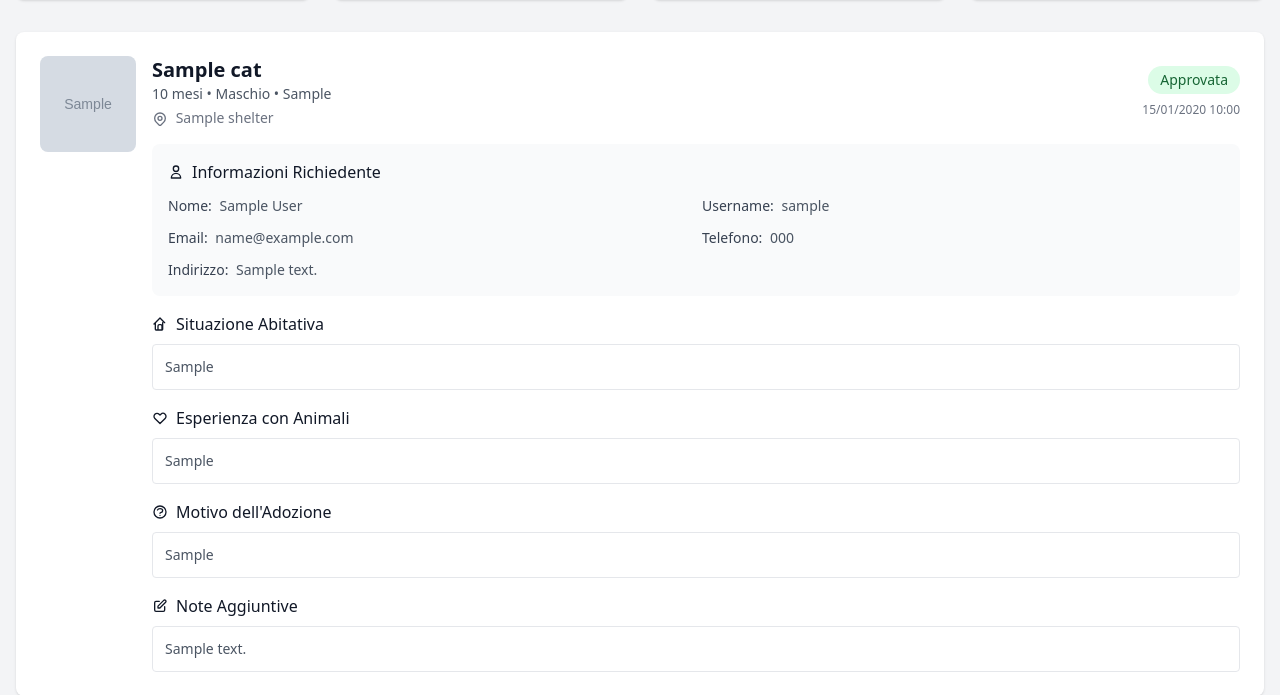
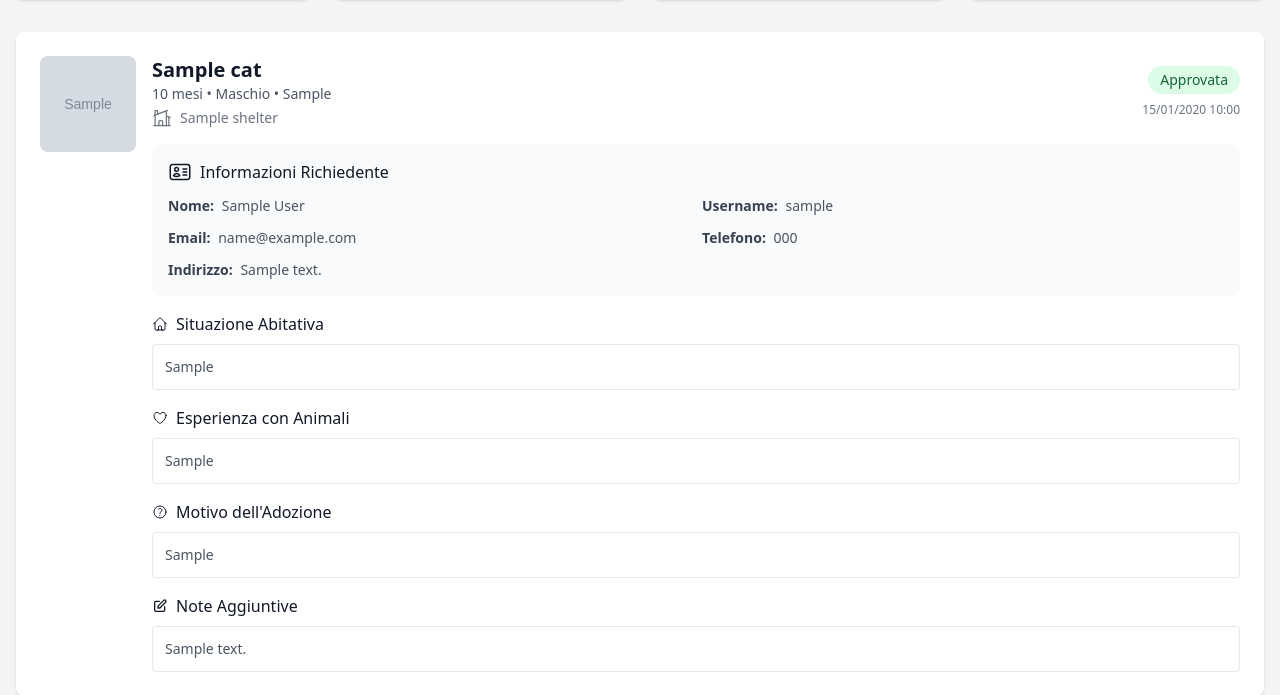
Before and after one commit to Alle-marchio/catadoption, a Django app: page /staff/adoption-requests/ in a window 1280 px wide. Shown: the part 360-1055 px from the top of the page. Run offline with Django 4.2, Linux system fonts and the light colour scheme; a user stored in the database is signed in; tables that the repository leaves empty hold one stand-in row (values such as "Sample post"); grey boxes marked "Sample" are stand-in pictures; some libraries are stand-ins or nearby versions.

Commit message:
minor fix

```diff
--- a/templates/staff/adoption_requests.html
+++ b/templates/staff/adoption_requests.html
@@ -109,10 +109,9 @@
                                             {% if request.cat.gender == 'M' %}Maschio{% else %}Femmina{% endif %} •
                                             {{ request.cat.breed|default:"Meticcio" }}
                                         </p>
-                                        <p class="text-sm text-gray-500 mt-1">
-                                            <svg class="w-4 h-4 inline mr-1" fill="none" stroke="currentColor" viewBox="0 0 24 24">
-                                                <path stroke-linecap="round" stroke-linejoin="round" stroke-width="2" d="M17.657 16.657L13.414 20.9a1.998 1.998 0 01-2.827 0l-4.244-4.243a8 8 0 1111.314 0z"></path>
-                                                <path stroke-linecap="round" stroke-linejoin="round" stroke-width="2" d="M15 11a3 3 0 11-6 0 3 3 0 016 0z"></path>
+                                        <p class="text-sm text-gray-500 flex items-center mt-1">
+                                            <svg xmlns="http://www.w3.org/2000/svg" fill="none" viewBox="0 0 24 24" stroke-width="1.5" stroke="currentColor" class="size-5 mr-2">
+                                                <path stroke-linecap="round" stroke-linejoin="round" d="M8.25 21v-4.875c0-.621.504-1.125 1.125-1.125h2.25c.621 0 1.125.504 1.125 1.125V21m0 0h4.5V3.545M12.75 21h7.5V10.75M2.25 21h1.5m18 0h-18M2.25 9l4.5-1.636M18.75 3l-1.5.545m0 6.205 3 1m1.5.5-1.5-.5M6.75 7.364V3h-3v18m3-13.636 10.5-3.819" />
                                             </svg>
                                             {{ request.cat.shelter.name }}
                                         </p>
@@ -135,14 +134,14 @@
                                 <!-- Adopter Info -->
                                 <div class="bg-gray-50 rounded-lg p-4 mb-4">
                                     <h4 class="font-medium text-gray-900 mb-3 flex items-center">
-                                        <svg class="w-4 h-4 mr-2" fill="none" stroke="currentColor" viewBox="0 0 24 24">
-                                            <path stroke-linecap="round" stroke-linejoin="round" stroke-width="2" d="M16 7a4 4 0 11-8 0 4 4 0 018 0zM12 14a7 7 0 00-7 7h14a7 7 0 00-7-7z"></path>
+                                        <svg xmlns="http://www.w3.org/2000/svg" fill="none" viewBox="0 0 24 24" stroke-width="1.5" stroke="currentColor" class="size-6 mr-2">
+                                            <path stroke-linecap="round" stroke-linejoin="round" d="M15 9h3.75M15 12h3.75M15 15h3.75M4.5 19.5h15a2.25 2.25 0 0 0 2.25-2.25V6.75A2.25 2.25 0 0 0 19.5 4.5h-15a2.25 2.25 0 0 0-2.25 2.25v10.5A2.25 2.25 0 0 0 4.5 19.5Zm6-10.125a1.875 1.875 0 1 1-3.75 0 1.875 1.875 0 0 1 3.75 0Zm1.294 6.336a6.721 6.721 0 0 1-3.17.789 6.721 6.721 0 0 1-3.168-.789 3.376 3.376 0 0 1 6.338 0Z" />
                                         </svg>
                                         Informazioni Richiedente
                                     </h4>
                                     <div class="grid grid-cols-1 md:grid-cols-2 gap-3 text-sm">
                                         <div>
-                                            <span class="font-medium text-gray-700">Nome:</span>
+                                            <span class="font-semibold text-gray-700">Nome:</span>
                                             <span class="text-gray-600 ml-1">
                                                 {% if request.user.first_name or request.user.last_name %}
                                                     {{ request.user.first_name }} {{ request.user.last_name }}
@@ -152,11 +151,11 @@
                                             </span>
                                         </div>
                                         <div>
-                                            <span class="font-medium text-gray-700">Username:</span>
+                                            <span class="font-semibold text-gray-700">Username:</span>
                                             <span class="text-gray-600 ml-1">{{ request.user.username }}</span>
                                         </div>
                                         <div>
-                                            <span class="font-medium text-gray-700">Email:</span>
+                                            <span class="font-semibold text-gray-700">Email:</span>
                                             <span class="text-gray-600 ml-1">
                                                 <a href="mailto:{{ request.user.email }}" class="hover:text-blue-600">
                                                     {{ request.user.email }}
@@ -164,7 +163,7 @@
                                             </span>
                                         </div>
                                         <div>
-                                            <span class="font-medium text-gray-700">Telefono:</span>
+                                            <span class="font-semibold text-gray-700">Telefono:</span>
                                             <span class="text-gray-600 ml-1">
                                                 {% if request.user.phone %}
                                                     <a href="tel:{{ request.user.phone }}" class="hover:text-blue-600">
@@ -177,7 +176,7 @@
                                         </div>
                                         {% if request.user.address %}
                                         <div class="md:col-span-2">
-                                            <span class="font-medium text-gray-700">Indirizzo:</span>
+                                            <span class="font-semibold text-gray-700">Indirizzo:</span>
                                             <span class="text-gray-600 ml-1">{{ request.user.address }}</span>
                                         </div>
                                         {% endif %}
@@ -188,8 +187,8 @@
                                 <div class="space-y-4">
                                     <div>
                                         <h5 class="font-medium text-gray-900 mb-2 flex items-center">
-                                            <svg class="w-4 h-4 mr-2" fill="none" stroke="currentColor" viewBox="0 0 24 24">
-                                                <path stroke-linecap="round" stroke-linejoin="round" stroke-width="2" d="M3 12l2-2m0 0l7-7 7 7M5 10v10a1 1 0 001 1h3m0 0h3m0 0h3m0 0a1 1 0 001-1V10M9 21v-6a2 2 0 012-2h2a2 2 0 012 2v6"></path>
+                                            <svg xmlns="http://www.w3.org/2000/svg" fill="none" viewBox="0 0 24 24" stroke-width="1.5" stroke="currentColor" class="size-4 mr-2">
+                                                <path stroke-linecap="round" stroke-linejoin="round" d="m2.25 12 8.954-8.955c.44-.439 1.152-.439 1.591 0L21.75 12M4.5 9.75v10.125c0 .621.504 1.125 1.125 1.125H9.75v-4.875c0-.621.504-1.125 1.125-1.125h2.25c.621 0 1.125.504 1.125 1.125V21h4.125c.621 0 1.125-.504 1.125-1.125V9.75M8.25 21h8.25" />
                                             </svg>
                                             Situazione Abitativa
                                         </h5>
@@ -198,8 +197,8 @@
 
                                     <div>
                                         <h5 class="font-medium text-gray-900 mb-2 flex items-center">
-                                            <svg class="w-4 h-4 mr-2" fill="none" stroke="currentColor" viewBox="0 0 24 24">
-                                                <path stroke-linecap="round" stroke-linejoin="round" stroke-width="2" d="M4.318 6.318a4.5 4.5 0 000 6.364L12 20.364l7.682-7.682a4.5 4.5 0 00-6.364-6.364L12 7.636l-1.318-1.318a4.5 4.5 0 00-6.364 0z"></path>
+                                            <svg xmlns="http://www.w3.org/2000/svg" fill="none" viewBox="0 0 24 24" stroke-width="1.5" stroke="currentColor" class="size-4 mr-2">
+                                                <path stroke-linecap="round" stroke-linejoin="round" d="M21 8.25c0-2.485-2.099-4.5-4.688-4.5-1.935 0-3.597 1.126-4.312 2.733-.715-1.607-2.377-2.733-4.313-2.733C5.1 3.75 3 5.765 3 8.25c0 7.22 9 12 9 12s9-4.78 9-12Z" />
                                             </svg>
                                             Esperienza con Animali
                                         </h5>
@@ -208,8 +207,8 @@
 
                                     <div>
                                         <h5 class="font-medium text-gray-900 mb-2 flex items-center">
-                                            <svg class="w-4 h-4 mr-2" fill="none" stroke="currentColor" viewBox="0 0 24 24">
-                                                <path stroke-linecap="round" stroke-linejoin="round" stroke-width="2" d="M8.228 9c.549-1.165 2.03-2 3.772-2 2.21 0 4 1.343 4 3 0 1.4-1.278 2.575-3.006 2.907-.542.104-.994.54-.994 1.093m0 3h.01M21 12a9 9 0 11-18 0 9 9 0 0118 0z"></path>
+                                            <svg xmlns="http://www.w3.org/2000/svg" fill="none" viewBox="0 0 24 24" stroke-width="1.5" stroke="currentColor" class="size-4 mr-2">
+                                                <path stroke-linecap="round" stroke-linejoin="round" d="M9.879 7.519c1.171-1.025 3.071-1.025 4.242 0 1.172 1.025 1.172 2.687 0 3.712-.203.179-.43.326-.67.442-.745.361-1.45.999-1.45 1.827v.75M21 12a9 9 0 1 1-18 0 9 9 0 0 1 18 0Zm-9 5.25h.008v.008H12v-.008Z" />
                                             </svg>
                                             Motivo dell'Adozione
                                         </h5>
```
